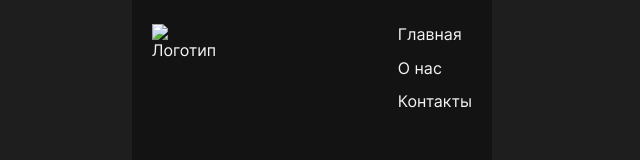
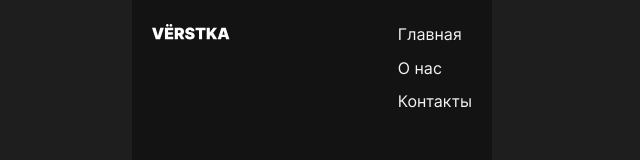
Before and after one commit to FreshSymbol/from-scrath, a plain HTML site: page index.html in a window 1280 px wide. Shown: the top 160 px of the page, without its empty margins (328-968 px from the left). Drawn offline with Linux system fonts and the light colour scheme; the site is published under a folder, as on GitHub Pages, so addresses that start at the root find nothing.

Commit message:
fix visibility logo

```diff
--- a/index.html
+++ b/index.html
@@ -12,7 +12,7 @@
     <div class="wrapper theme_dark">
       <header class="header">
         <a class="header__logo">
-          <img class="logo-img" src="/images/logo.svg" alt="Логотип" />
+          <img class="logo-img" src="./images/logo.svg" alt="Логотип" />
         </a>
         <nav class="menu">
           <ul class="menu__list">
```
